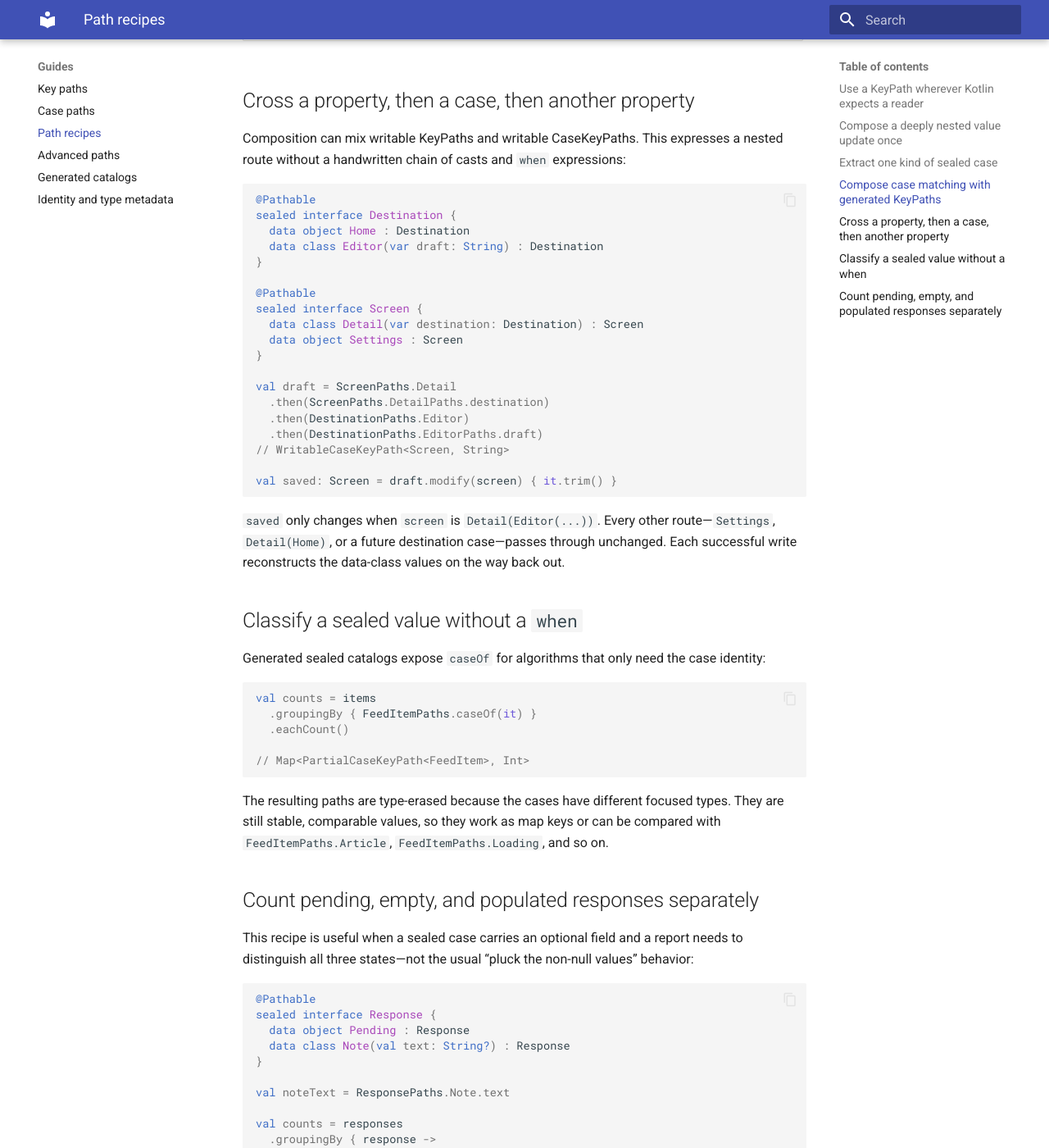
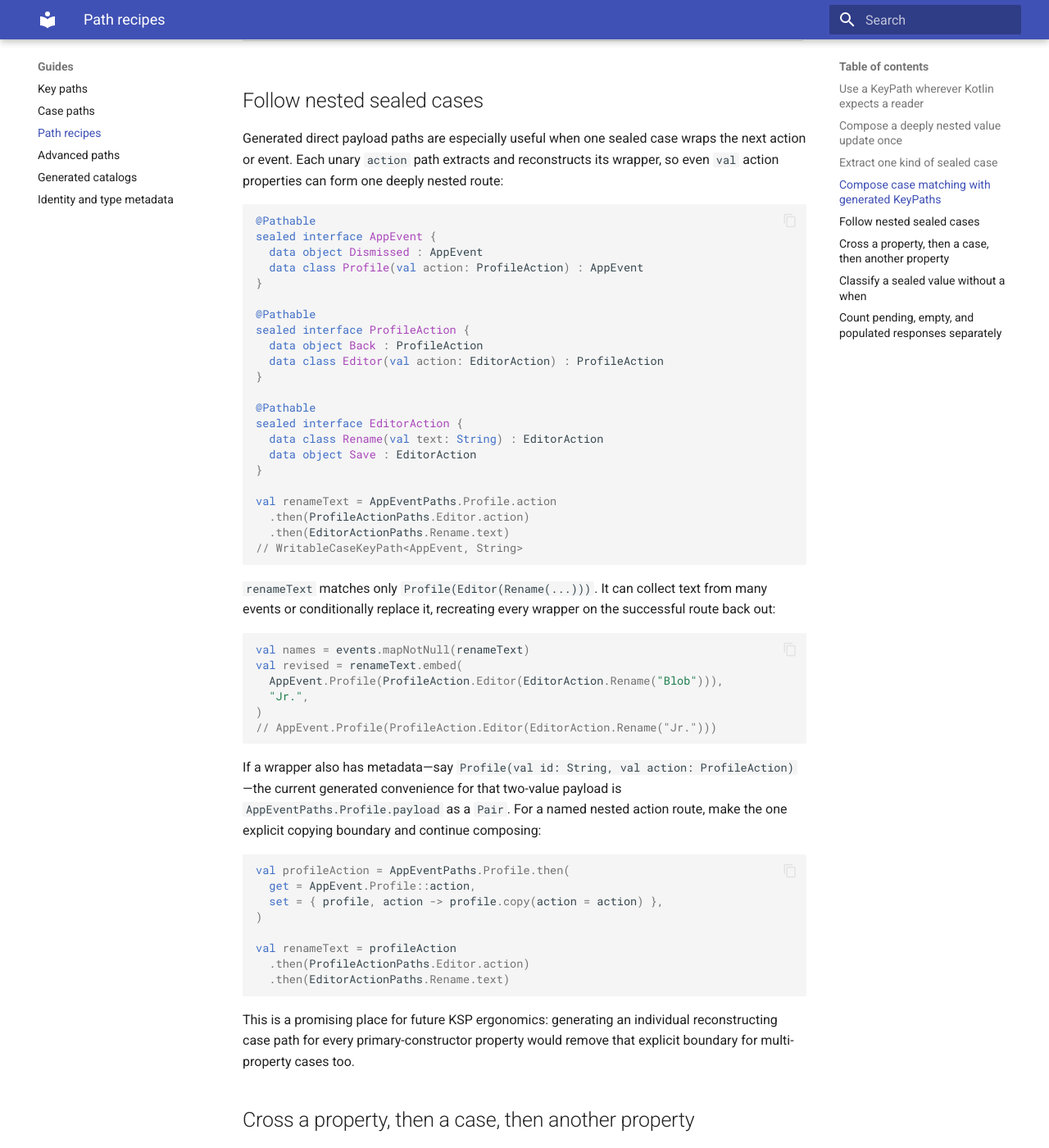
Before and after one commit to Brennanium/KPaths, an MkDocs documentation site: the page built from docs/recipes.md, in a window 1280 px wide and 1400 px high, scrolled down 2609 px. Shown: the whole window at 82% size. Built offline with MkDocs 1.6.1 and Material for MkDocs 9.7.7, drawn with Linux system fonts in a browser that asks for light colours.

Commit message:
Support optional and nested path composition

````diff
--- a/docs/recipes.md
+++ b/docs/recipes.md
@@ -116,6 +116,69 @@ This is the important distinction between these two generated paths:
 | `FeedItemPaths.ArticlePaths.title` | `FeedItem.Article` | replace `title` on an already-known `Article` |
 | `articleTitle` | `FeedItem` | conditionally replace `title` through the case |
 
+## Follow nested sealed cases
+
+Generated direct payload paths are especially useful when one sealed case wraps the next action or
+event. Each unary `action` path extracts and reconstructs its wrapper, so even `val` action
+properties can form one deeply nested route:
+
+```kotlin
+@Pathable
+sealed interface AppEvent {
+  data object Dismissed : AppEvent
+  data class Profile(val action: ProfileAction) : AppEvent
+}
+
+@Pathable
+sealed interface ProfileAction {
+  data object Back : ProfileAction
+  data class Editor(val action: EditorAction) : ProfileAction
+}
+
+@Pathable
+sealed interface EditorAction {
+  data class Rename(val text: String) : EditorAction
+  data object Save : EditorAction
+}
+
+val renameText = AppEventPaths.Profile.action
+  .then(ProfileActionPaths.Editor.action)
+  .then(EditorActionPaths.Rename.text)
+// WritableCaseKeyPath<AppEvent, String>
+```
+
+`renameText` matches only `Profile(Editor(Rename(...)))`. It can collect text from many events or
+conditionally replace it, recreating every wrapper on the successful route back out:
+
+```kotlin
+val names = events.mapNotNull(renameText)
+val revised = renameText.embed(
+  AppEvent.Profile(ProfileAction.Editor(EditorAction.Rename("Blob"))),
+  "Jr.",
+)
+// AppEvent.Profile(ProfileAction.Editor(EditorAction.Rename("Jr.")))
+```
+
+If a wrapper also has metadata—say `Profile(val id: String, val action: ProfileAction)`—the
+current generated convenience for that two-value payload is `AppEventPaths.Profile.payload` as a
+`Pair`. For a named nested action route, make the one explicit copying boundary and continue
+composing:
+
+```kotlin
+val profileAction = AppEventPaths.Profile.then(
+  get = AppEvent.Profile::action,
+  set = { profile, action -> profile.copy(action = action) },
+)
+
+val renameText = profileAction
+  .then(ProfileActionPaths.Editor.action)
+  .then(EditorActionPaths.Rename.text)
+```
+
+This is a promising place for future KSP ergonomics: generating an individual reconstructing case
+path for every primary-constructor property would remove that explicit boundary for multi-property
+cases too.
+
 ## Cross a property, then a case, then another property
 
 Composition can mix writable KeyPaths and writable CaseKeyPaths. This expresses a nested route
````
Also changed, not shown: docs/advanced-paths.md (+2 -0 lines), docs/key-paths.md (+31 -0 lines), 4 other files.
